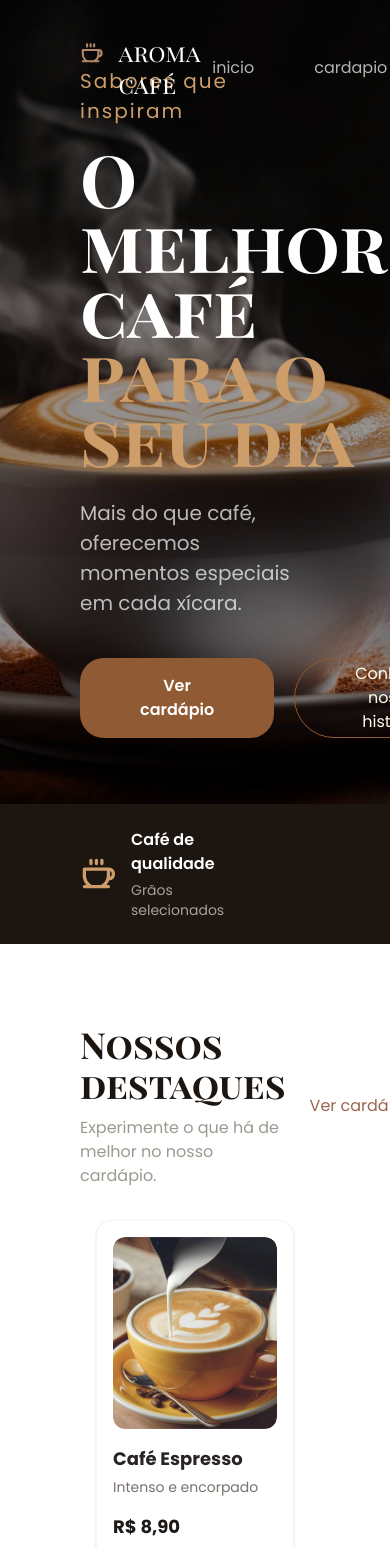
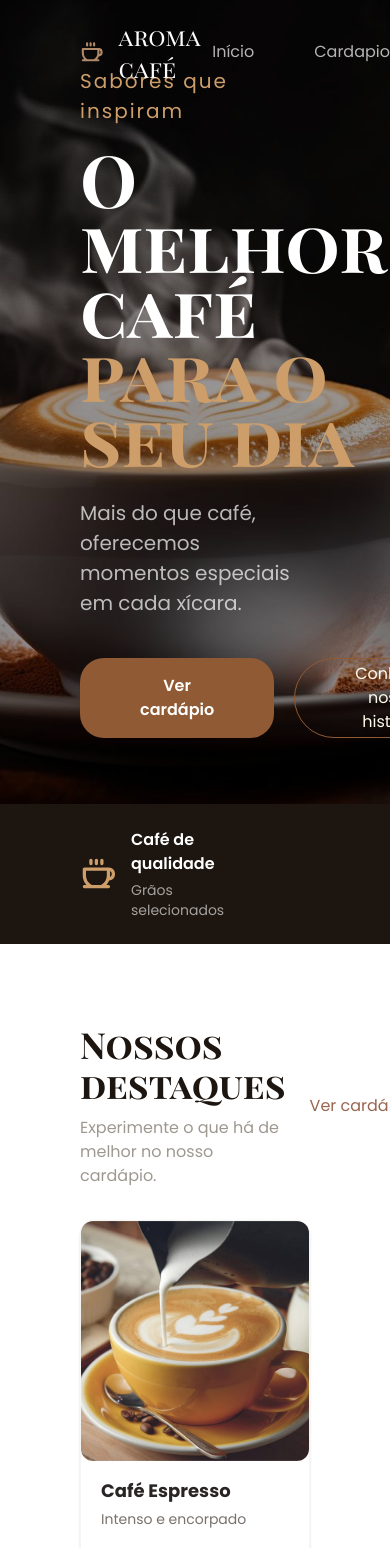
Before and after one commit to MatheusMartins012/Aroma-Cafe, a React (Vite) app: page / in a window 390 px wide. Shown: the top 1548 px of the page. Built offline with nearby package versions, Linux system fonts and the light colour scheme.

Commit message:
atualização

```diff
--- a/src/components/Destaques.jsx
+++ b/src/components/Destaques.jsx
@@ -1,36 +1,35 @@
-import React from 'react';
 import { destaques } from '../data/destaques'; // Ajuste o caminho se necessário para onde está sua lógica
 
 export function Destaques() {
   const { products, handleAddToCart } = destaques();
 
   return (
-    <div className="max-w-7xl mx-auto px-4 py-8">
+    <div className="max-w-7xl mx-auto py-8">
       <div className="grid grid-cols-1 sm:grid-cols-2 lg:grid-cols-4 gap-6">
         {products.map((product) => (
           <div
             key={product.id}
-            className="bg-white rounded-2xl p-4 shadow-sm border border-stone-100 flex flex-col justify-between hover:shadow-md transition-shadow"
+            className="bg-white rounded-2xl shadow-sm border border-stone-100 flex flex-col justify-between hover:shadow-md transition-shadow"
           >
             <div>
-              <div className="w-full h-48 mb-4 overflow-hidden rounded-xl">
+              <div className="w-full h-60 mb-4 overflow-hidden rounded-xl">
                 <img
                   src={product.image}
                   alt={product.name}
-                  className="w-full h-full object-cover rounded-xl hover:scale-105 transition-transform duration-300"
+                  className="w-full h-full object-cover rou nded-xl hover:scale-105 transition-transform duration-300"
                 />
               </div>
 
-              <h3 className="font-bold text-stone-800 text-lg mb-1">
+              <h3 className="font-bold text-stone-800 text-lg mb-1 px-5">
                 {product.name}
               </h3>
-              <p className="text-stone-500 text-sm mb-4">
+              <p className="text-stone-500 text-sm mb-4 px-5">
                 {product.description}
               </p>
             </div>
 
             <div>
-              <div className="font-bold text-stone-900 text-lg mb-4">
+              <div className="font-bold text-stone-900 text-lg mb-4 px-5">
                 {product.price}
               </div>
 
--- a/src/components/Header.jsx
+++ b/src/components/Header.jsx
@@ -1,37 +1,43 @@
-import { useState } from 'react'
-import { Link } from 'react-router-dom'
+import { Link, useLocation } from 'react-router-dom'
 import { PiCoffeeBold } from "react-icons/pi";
 import { CiSearch } from "react-icons/ci";
 import { IoCartOutline } from "react-icons/io5";
 
 function Header() {
+  const location = useLocation();
+
+  // Verifica se estamos na página Home
+  const isHome = location.pathname === '/';
+
   return (
-    <header className=" absolute z-10 w-full px-20  py-5  text-white/75">
-      <div className='flex justify-between mt-4'>
-        <div className='flex gap-4'>
+    <header className={`w-full px-20 py-5 transition-colors duration-300 z-50 ${
+      isHome
+        ? 'absolute top-0 left-0 bg-transparent text-white/75' // Estilo da Home (flutuando, transparente)
+        : 'relative bg-[#141414] text-white shadow-md'        // Estilo das outras páginas (com fundo sólido e fixo no fluxo)
+    }`}>
+      <div className='flex justify-between items-center'>
+        <div className='flex gap-4 items-center'>
           <PiCoffeeBold size={"35px"} className='text-[#B08968]' />
-          <Link
-            to="/"
-            className='font-texto text-white text-2xl'>
+          <Link to="/" className='font-texto text-white text-2xl'>
             aroma café
           </Link>
         </div>
 
-        <nav className=' flex items-center gap-15'>
-          <Link className='text-white/70 no-underline hover:underline decoration-transparent hover:decoration-[#6F4E37] decoration-2 underline-offset-15 transition-colors duration-300 ease-in-out'>inicio</Link>
-          <Link className='text-white/70 no-underline hover:underline decoration-transparent hover:decoration-[#6F4E37] decoration-2 underline-offset-15 transition-colors duration-300 ease-in-out'>cardapio</Link>
-          <Link className='text-white/70 no-underline hover:underline decoration-transparent hover:decoration-[#6F4E37] decoration-2 underline-offset-15 transition-colors duration-300 ease-in-out'>sobre nos</Link>
-          <Link className='text-white/70 no-underline hover:underline decoration-transparent hover:decoration-[#6F4E37] decoration-2 underline-offset-15 transition-colors duration-300 ease-in-out'>contato</Link>
+        <nav className='flex items-center gap-15'>
+          <Link to="/" className='text-white/70 no-underline hover:underline decoration-transparent hover:decoration-[#6F4E37] decoration-2 underline-offset-15 transition-colors duration-300 ease-in-out'>Início</Link>
+          <Link to="/cardapio" className='text-white/70 no-underline hover:underline decoration-transparent hover:decoration-[#6F4E37] decoration-2 underline-offset-15 transition-colors duration-300 ease-in-out'>Cardapio</Link>
+          <Link to="/" className='text-white/70 no-underline hover:underline decoration-transparent hover:decoration-[#6F4E37] decoration-2 underline-offset-15 transition-colors duration-300 ease-in-out'>Sobre nós</Link>
+          <Link to="/contato" className='text-white/70 no-underline hover:underline decoration-transparent hover:decoration-[#6F4E37] decoration-2 underline-offset-15 transition-colors duration-300 ease-in-out'>Contato</Link>
         </nav>
 
         <div className='flex items-center gap-5'>
-          <CiSearch size={"25px"} />
-          <IoCartOutline size={"25px"} />
-          <button className='bg-[#915831] rounded-full px-6 py-2 text-white border-none cursor-pointer' onClick={() => window.location.href = ''}>Faça seu pedido</button>
+          <CiSearch size={"25px"} className='cursor-pointer hover:text-[#B08968]' />
+          <IoCartOutline size={"25px"} className='cursor-pointer hover:text-[#B08968]' />
+          <button className='bg-[#915831] hover:bg-[#7a4928] rounded-full px-6 py-2 text-white border-none cursor-pointer transition-colors'>
+            Faça seu pedido
+          </button>
         </div>
       </div>
-
-
     </header>
   )
 }
--- /dev/null
+++ b/src/components/Menu.jsx
@@ -0,0 +1,92 @@
+import { useState } from "react";
+// Importe o hook e as categorias do arquivo destaques
+import { destaques, CATEGORIAS } from "../data/destaques";
+
+const formatarPreco = (valor) =>
+  valor.toLocaleString("pt-BR", { style: "currency", currency: "BRL" });
+
+export default function Cardapio() {
+  // Chamando o hook para pegar os produtos e a função de carrinho
+  const { products: PRODUTOS, handleAddToCart } = destaques();
+
+  const [categoriaAtiva, setCategoriaAtiva] = useState("Todos");
+
+  const produtosVisiveis =
+    categoriaAtiva === "Todos"
+      ? PRODUTOS
+      : PRODUTOS.filter((p) => p.categoria === categoriaAtiva);
+
+  return (
+    <section className="mx-auto max-w-5xl rounded-2xl bg-[#faf6f1] p-6 shadow-lg">
+      {/* Abas de categoria */}
+      <div className="flex flex-wrap gap-3" role="tablist" aria-label="Categorias">
+        {CATEGORIAS.map((categoria) => {
+          const ativa = categoria === categoriaAtiva;
+          return (
+            <button
+              key={categoria}
+              role="tab"
+              aria-selected={ativa}
+              onClick={() => setCategoriaAtiva(categoria)}
+              className={`rounded-xl px-6 py-2 text-sm font-medium transition-colors
+                focus:outline-none focus-visible:ring-2 focus-visible:ring-[#9a5b34]
+                ${
+                  ativa
+                    ? "bg-[#9a5b34] text-white"
+                    : "bg-[#f1e8de] text-[#3b2a1e] hover:bg-[#e8dccd]"
+                }`}
+            >
+              {categoria}
+            </button>
+          );
+        })}
+      </div>
+
+      <hr className="my-6 border-[#eadfd2]" />
+
+      <h2 className="font-serif text-2xl font-semibold text-[#2b1d14]">
+        {categoriaAtiva === "Todos" ? "Cardápio completo" : categoriaAtiva}
+      </h2>
+      <p className="mt-1 text-sm text-[#6f5a4a]">
+        {produtosVisiveis.length}{" "}
+        {produtosVisiveis.length === 1 ? "opção disponível" : "opções disponíveis"}
+      </p>
+
+      {/* Grade de produtos */}
+      <ul className="mt-5 grid grid-cols-2 gap-4 md:grid-cols-4">
+        {produtosVisiveis.map((produto) => (
+          <li
+            key={produto.id}
+            className="flex flex-col rounded-xl border border-[#eadfd2] bg-white p-2"
+          >
+            <img
+              src={produto.imagem}
+              alt={produto.nome}
+              className="aspect-[4/3] w-full rounded-lg object-cover"
+            />
+            <h3 className="mt-3 px-1 text-sm font-semibold text-[#2b1d14]">
+              {produto.nome}
+            </h3>
+            <p className="px-1 text-xs font-medium text-[#6f5a4a]">
+              {formatarPreco(produto.preco)}
+            </p>
+            <button
+              onClick={() => handleAddToCart(produto)}
+              className="mt-3 rounded-full bg-[#9a5b34] py-2 text-xs font-medium text-white
+                transition-colors hover:bg-[#82492a]
+                focus:outline-none focus-visible:ring-2 focus-visible:ring-[#9a5b34] focus-visible:ring-offset-2"
+            >
+              Adicionar
+            </button>
+          </li>
+        ))}
+      </ul>
+
+      {produtosVisiveis.length === 0 && (
+        <p className="mt-6 text-sm text-[#6f5a4a]">
+          Nenhum item nesta categoria ainda.
+        </p>
+      )}
+    </section>
+  );
+}
--- a/src/data/destaques.js
+++ b/src/data/destaques.js
@@ -1,10 +1,14 @@
 import { useState } from 'react';
 
-// Correção: remover o '/public' do início, pois o Vite já enxerga a pasta public automaticamente
+// 1. Exportando as categorias explicitamente logo no início
+export const CATEGORIAS = ["Todos", "Cafés", "Doces", "Salgados", "Bebidas"];
+
+// Importando as imagens
 import espressoImg from '/img/Café-expresso-1.jpg';
 import cappuccinoImg from '/img/capuccino.jpg';
 import latteImg from '/img/latte.jpg';
-import brownieImg from '/img/brownie.jpg'; // Corrigido de brownieImgImg para brownieImg
+import brownieImg from '/img/brownie.jpg';
+
 
 export function destaques() {
     const [cart, setCart] = useState([]);
@@ -13,36 +17,49 @@ export function destaques() {
         {
             id: 1,
             name: "Café Espresso",
+            nome: "Café Espresso",
             description: "Intenso e encorpado",
             price: "R$ 8,90",
-            image: espressoImg,
+            preco: 8.90,
+            categoria: "Cafés",
+            image: espressoImg
         },
         {
             id: 2,
             name: "Cappuccino",
+            nome: "Cappuccino",
             description: "Cremoso e na medida",
             price: "R$ 12,90",
-            image: cappuccinoImg,
+            preco: 12.90,
+            categoria: "Cafés",
+            image: cappuccinoImg
         },
         {
             id: 3,
             name: "Latte",
+            nome: "Latte gelado",
             description: "Suave e delicioso",
             price: "R$ 14,90",
-            image: latteImg,
+            preco: 14.90,
+            categoria: "Bebidas",
+            image: latteImg
         },
         {
             id: 4,
             name: "Brownie",
-            description: "a combinação perfeita",
+            nome: "Brownie",
+            description: "A combinação perfeita",
             price: "R$ 12,90",
-            image: brownieImg, // Usando a variável correta agora
-        }
+            preco: 12.90,
+            categoria: "Doces",
+            image: brownieImg
+        },
+
     ];
 
     const handleAddToCart = (product) => {
         setCart((prevCart) => [...prevCart, product]);
-        alert(`Adicionado: ${product.name}`);
+        alert(`Adicionado: ${product.name || product.nome}`);
     };
 
     return {
--- /dev/null
+++ b/src/pages/Cardapio.jsx
@@ -0,0 +1,28 @@
+import Menu from '../components/Menu'
+function Cardapio() {
+    return (
+        <div className="min-h-screen">
+
+            <div className="relative w-full h-60 overflow-hidden ">
+
+                {/* A imagem de fundo cobrindo todo este bloco interno */}
+                <img
+                    src="/img/app.png"
+                    className="absolute inset-0 w-full h-full object-cover"
+                />
+                <div className="absolute inset-0 bg-black/40"></div>
+
+                <div className=" flex flex-col relative z-10 text-white pt-18 pl-20 gap-5">
+                    <h1 className="text-5xl w-90 font-texto font-bold">Cardápio!</h1>
+                    <p className=" text-white/70 text-sm mt-2 w-90">Nossos produtos são preparados com ingredientes selecionados e muito carinho.</p>
+
+                </div>
+
+            </div>
+
+
+        </div>
+    )
+}
+
+export default Cardapio
--- a/src/routes/AppRoutes.jsx
+++ b/src/routes/AppRoutes.jsx
@@ -3,6 +3,7 @@ import Header from '../components/Header'
 import Footer from '../components/Footer'
 
 import Home from '../pages/Home'
+import Cardapio from '../pages//Cardapio'
 
 function AppRoutes() {
   return (
@@ -12,8 +13,8 @@ function AppRoutes() {
 
         <Routes>
           <Route path="/" element={<Home />} />
+          <Route path="/cardapio" element={<Cardapio />}/>
         </Routes>
-
         <Footer />
 
       </BrowserRouter>
```
Also changed, not shown: src/components/AppMobile.jsx (added, +28 -0 lines), src/pages/Home.jsx (+6 -2 lines), 2 other files (tests, documents, lock files or other folders).
